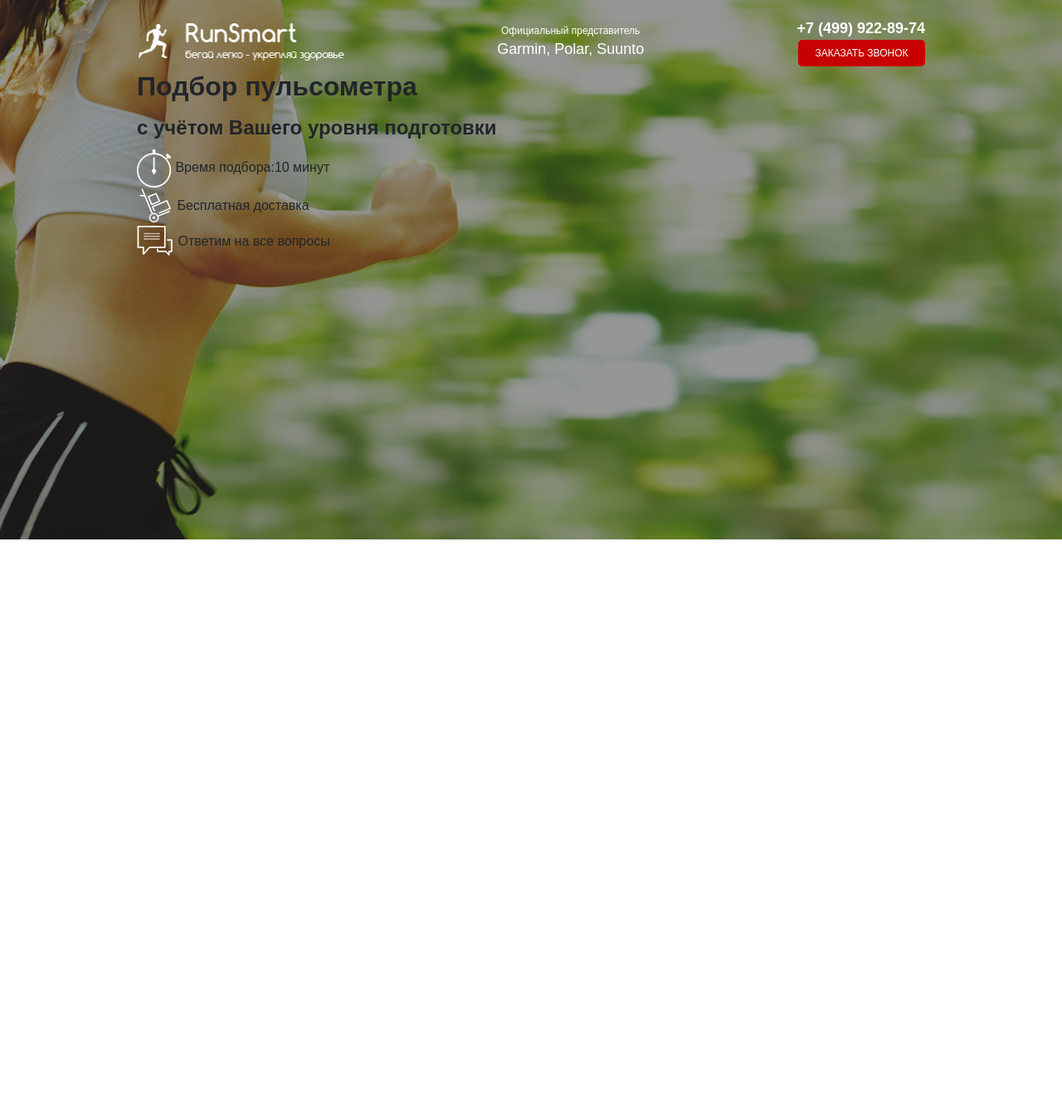
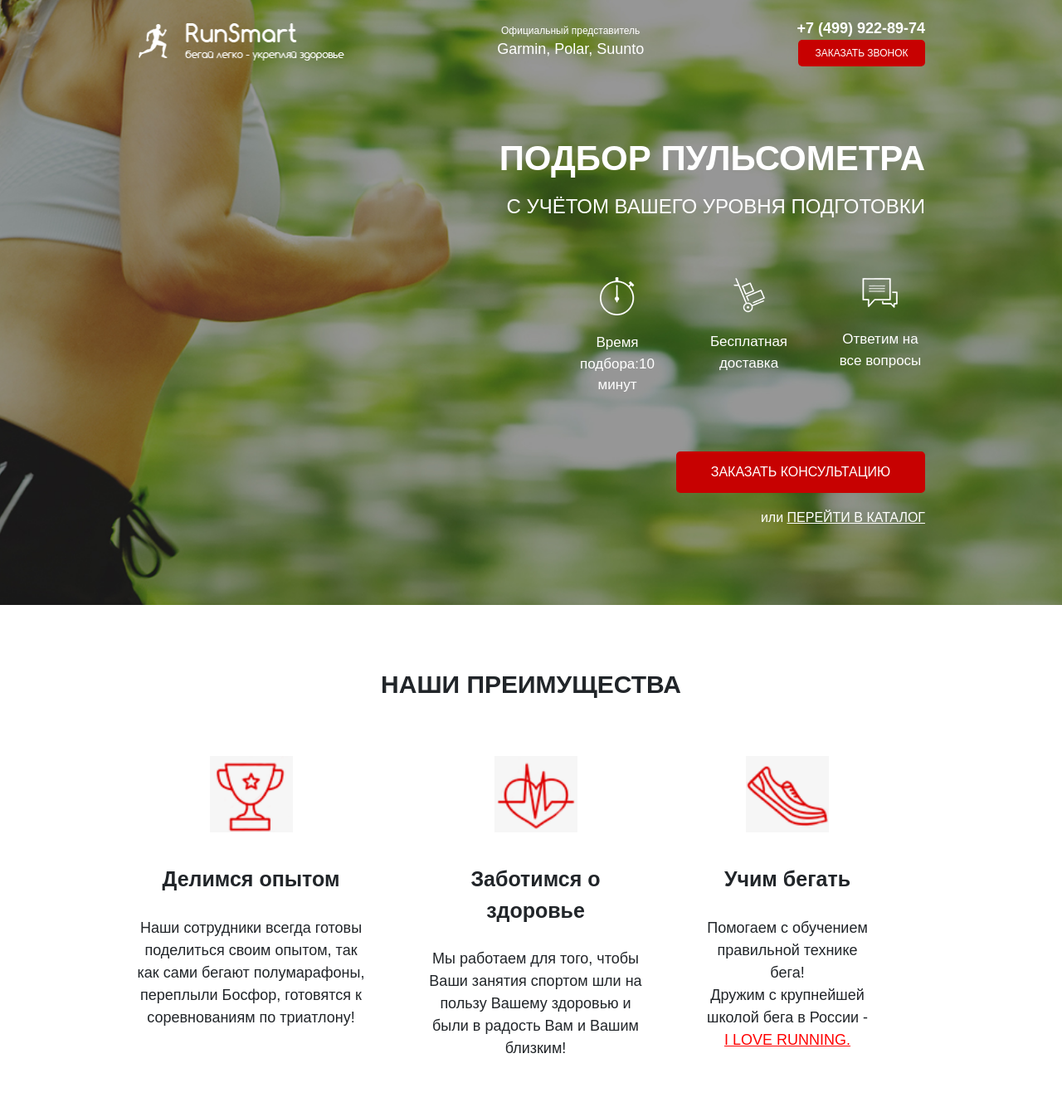
Before and after one commit to yliasemka/psl, a website: page src/index.html in a window 1280 px wide. Shown: the whole page at 83% size. Before the commit the page ends 800 px from the top, so only its background shows below. Drawn offline with Linux system fonts and the light colour scheme.

Commit message:
first step

```diff
--- a/src/index.html
+++ b/src/index.html
@@ -24,25 +24,57 @@
                     <button class="button">заказать звонок</button>
                 </div>
             </header>
-            <div class="promo_wrapper">
+            <div class="promo__wrapper">
                 <h1 class="promo__header">
                     Подбор пульсометра
                 </h1>
                 <h2 class="promo__subheader">с учётом Вашего уровня подготовки</h2>
                 <div class="promo__icons">
-                    <div class="promo_icon">
+                    <div class="promo__icon">
                         <img src="icons/timer.png" alt="timer">
                         Время подбора:10 минут
                     </div>
-                    <div class="promo_icon">
+                    <div class="promo__icon">
                         <img src="icons/app.png" alt="app">
                         Бесплатная доставка
                     </div>
-                    <div class="promo_icon">
+                    <div class="promo__icon">
                         <img src="icons/messages.png" alt="messages">
                         Ответим на все вопросы
                     </div>
                 </div>
+                <button class="button button_main">заказать консультацию</button>
+                <div class="promo__link">
+                    или
+                    <a href="#">перейти в каталог</a>
+                </div>
+            </div>
+        </div>
+    </div>
+    <div class="advantages">
+        <div class="container">
+            <h2 class="advantages__header">наши преимущества</h2>
+            <div class="advantages__wrapper">
+                    <div class="advantages__item">
+                        <img src="icons/cup.png" alt="cup" class="advantages__icon">
+                         <div class="advantages__subtitle">Делимся опытом</div>
+                         <div class="advantages__descr"> Наши сотрудники всегда готовы поделиться своим опытом,
+                            так как сами бегают полумарафоны, переплыли Босфор, готовятся к соревнованиям по триатлону!</div>
+                    </div>
+                    <div class="advantages__item">
+                        <img src="icons/heart.png" alt="heart" class="advantages__icon">
+                        <div class="advantages__subtitle"> Заботимся о здоровье</div>
+                        <div class="advantages__descr">Мы работаем для того,
+                            чтобы Ваши занятия спортом шли на пользу Вашему здоровью и были в радость Вам и Вашим близким!     </div>
+                    </div>
+                    <div class="advantages__item">
+                        <img src="icons/shoe.png" alt="shoe" class="advantages__icon">
+                        <div class="advantages__subtitle">Учим бегать</div>
+                         <div class="advantages__descr"> Помогаем с обучением
+                            правильной технике бега!<br>
+                            Дружим с крупнейшей школой бега в России -
+                            <a href="#">I LOVE RUNNING.</a></div>
+                    </div>
             </div>
         </div>
     </div>
--- /dev/null
+++ b/src/sass/blocks/_advantage.scss
@@ -0,0 +1,43 @@
+.advantages {
+    min-height: 473px;
+    padding: 73px 0 69px 0;
+    &__header {
+        font-size: 30px;
+        font-weight: 700;
+        text-align: center;
+        text-transform: uppercase;
+    }
+    &__wrapper {
+        display: flex;
+        align-items:space-between;
+        margin-top: 64px;
+    }
+    &__item {
+        display: flex;
+        flex-direction: column;
+        align-items: center;
+        max-width: 275px;
+        margin-right: 68px;
+
+    }
+    &__icon {
+        min-width: 100px;
+    }
+    &__subtitle {
+        margin-top: 38px;
+        font-size: 25px;
+        font-weight: 700;
+        text-align: center;
+    }
+    &__descr {
+        margin-top: 26px;
+        font-size: 18px;
+        font-weight: 300;
+        text-align: center;
+        a {
+            color: #ff0000;
+            text-decoration: underline;
+        }
+    }
+
+}
--- a/src/sass/blocks/_buttons.scss
+++ b/src/sass/blocks/_buttons.scss
@@ -9,5 +9,10 @@
     text-align: center;
     color:#ffffff;
     text-transform: uppercase;
-
+    &_main {
+        margin-top: 67px;
+        width: 300px;
+        height: 50px;
+        font-size: 16px;
+    }
 }
--- a/src/sass/blocks/_promo.scss
+++ b/src/sass/blocks/_promo.scss
@@ -1,5 +1,55 @@
 .promo {
     min-height: 650px;
     padding: 21px 0 93px 0;
-    background: url(../../img/bg.png) center (center/cover) no-repeat;
+    background: url(../img/bg.png) center (center/cover) no-repeat;
+    &__wrapper {
+        display: flex;
+        flex-direction: column;
+        align-items:flex-end;
+        margin-top: 90px;
+    }
+    &__header {
+        color: #ffffff;
+        font-size: 42px;
+        font-weight: 700;
+        text-transform: uppercase;
+        line-height: 42px;
+    }
+    &__subheader {
+        margin-top: 17px;
+        color: #ffffff;
+        font-size: 24px;
+        line-height: 24px;
+        font-weight: 500;
+        text-transform: uppercase;
+    }
+    &__icons {
+        margin-top: 65px;
+        width: 425px;
+        display: flex;
+        justify-content: space-between;
+    }
+    &__icon {
+        width: 108px;
+        text-align: center;
+        color: #ffffff;
+        font-size: 17px;
+        font-weight: 500;
+        img {
+            display: block;
+            margin: 0 auto;
+            margin-bottom: 20px;
+        }
+    }
+    &__link{
+        color: #ffffff;
+        font-size: 16px;
+        font-weight: 500;
+        margin-top: 18px;
+        a {
+            color: #ffffff;
+            text-transform: uppercase;
+            text-decoration: underline;
+        }
+    }
 }
--- a/src/sass/style.scss
+++ b/src/sass/style.scss
@@ -12,3 +12,4 @@
 @import 'blocks/_promo';
 @import 'blocks/_header';
 @import 'blocks/_buttons';
+@import 'blocks/advantage'
```
Also changed, not shown: src/css/style.min.css, 1 other file.
